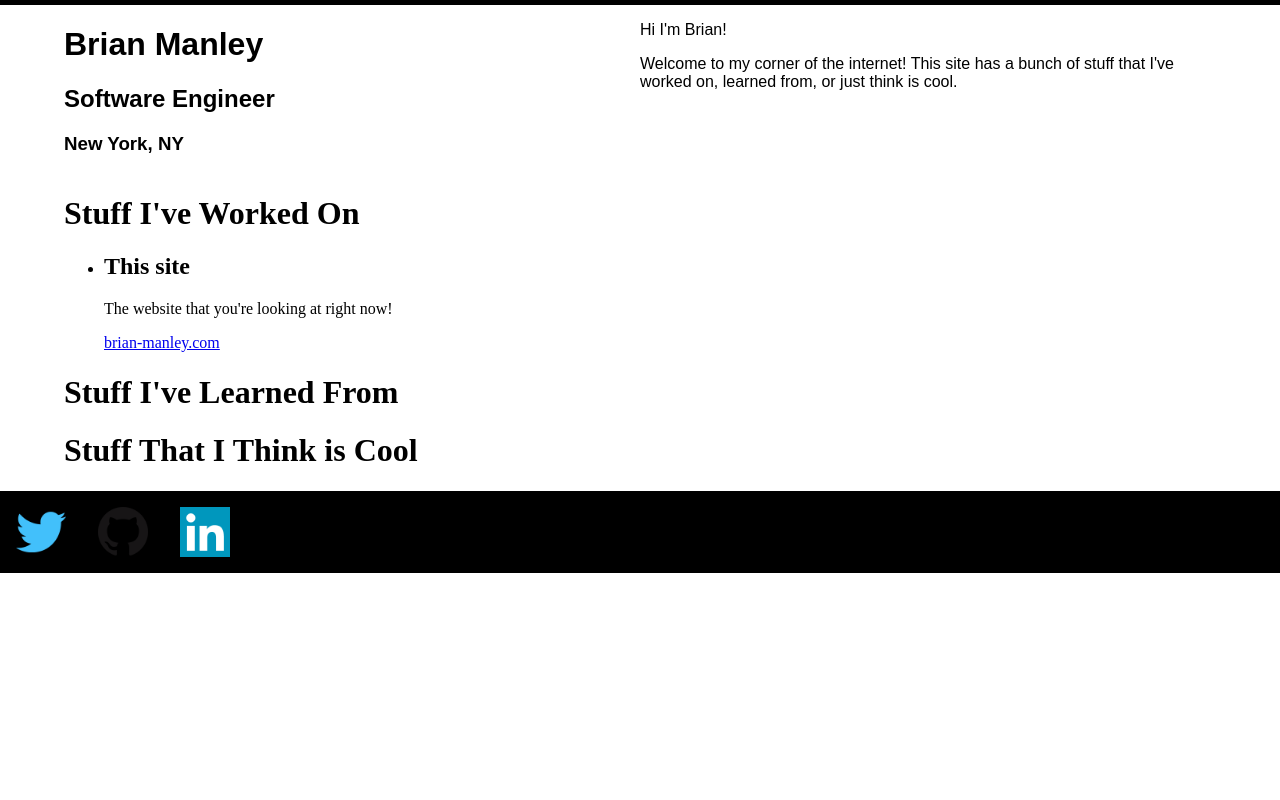
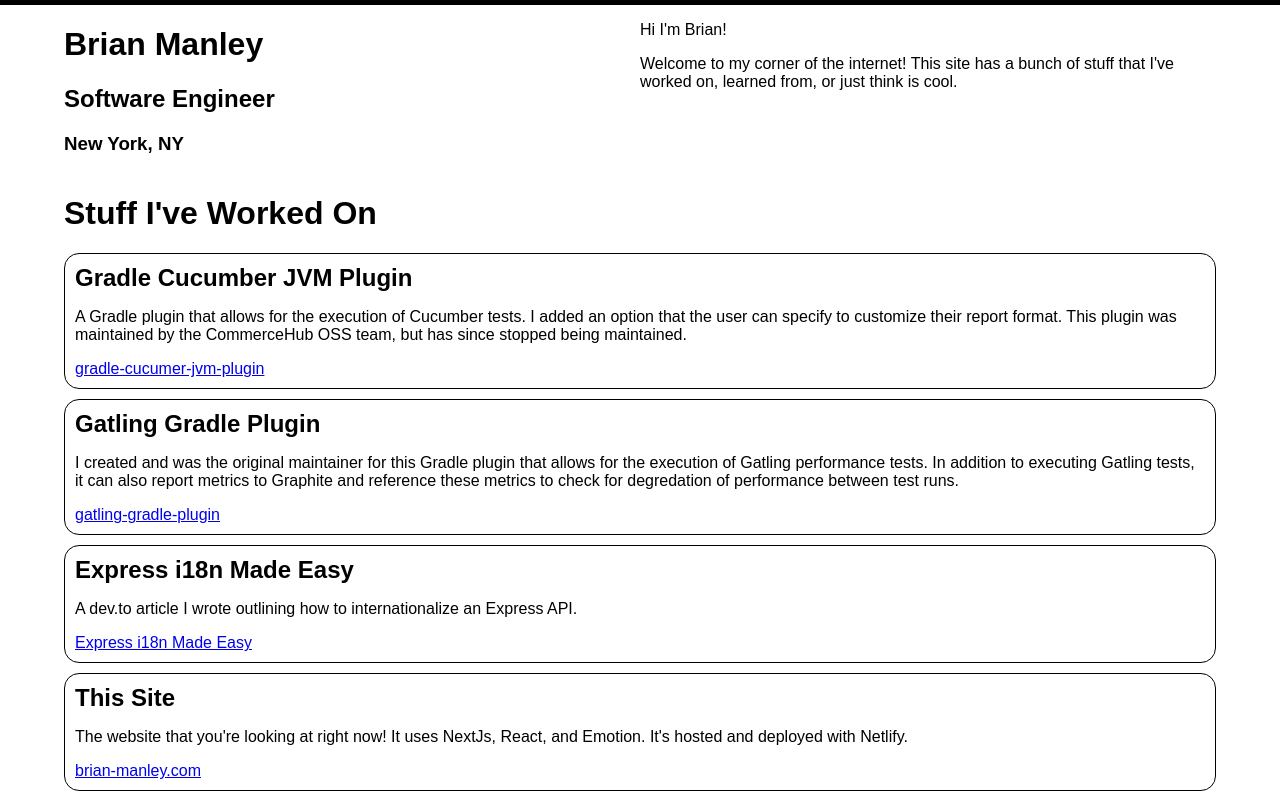
Before and after one commit to bmanley91/personal-site, a Next.js app: page / in a window 1280 px wide. Shown: the top 800 px of the page. Built offline with nearby package versions, Linux system fonts and the light colour scheme.

Commit message:
Added stuff I've worked on.

```diff
--- a/src/components/content-card.tsx
+++ b/src/components/content-card.tsx
@@ -1,3 +1,5 @@
+import styled from "@emotion/styled-base";
+
 export interface ContentCardProps {
     title: string;
     body: string;
@@ -5,13 +7,25 @@ export interface ContentCardProps {
     linkURL: string;
 }
 
+const ContentCardDiv = styled('div')`
+    border: 1px solid;
+    border-color: black;
+    border-radius: 15px;
+    padding: 10px;
+    margin-bottom: 10px;
+`
+
+const CardHeader = styled('h2')`
+    margin: 0;
+`
+
 const ContentCard: React.FunctionComponent<ContentCardProps> = (props) => {
     return (
-        <div>
-            <h2>{ props.title }</h2>
+        <ContentCardDiv>
+            <CardHeader>{ props.title }</CardHeader>
             <p>{ props.body }</p>
             <a href={ props.linkURL}>{ props.linkText }</a>
-        </div>
+        </ContentCardDiv>
     );
 }
 
--- a/src/components/content-list.tsx
+++ b/src/components/content-list.tsx
@@ -1,16 +1,27 @@
 import { ContentCardProps } from './content-card';
 import ContentCard from './content-card';
+import styled from '@emotion/styled-base';
 
 export interface ContentListProps {
     title: string;
     contentCardPropArray: ContentCardProps[];
 }
 
+const CardListUl = styled('ul')`
+    list-style: none;
+    padding-inline-start: 0;
+`
+
 const ContentList: React.FunctionComponent<ContentListProps> = (props) => {
     const cardList = props.contentCardPropArray.map((cardProps) => {
         return(
             <li>
-                <ContentCard title={cardProps.title} body={cardProps.body} linkText={cardProps.linkText} linkURL={cardProps.linkURL} />
+                <ContentCard
+                    title={cardProps.title}
+                    body={cardProps.body}
+                    linkText={cardProps.linkText}
+                    linkURL={cardProps.linkURL}
+                />
             </li>
         );
     })
@@ -18,9 +29,9 @@ const ContentList: React.FunctionComponent<ContentListProps> = (props) => {
     return(
         <div>
             <h1>{ props.title }</h1>
-            <div className='card-list-wrapper'>
-                <ul>{cardList}</ul>
-            </div>
+            <CardListUl>
+                {cardList}
+            </CardListUl>
         </div>
     );
 };
--- a/src/components/intro.tsx
+++ b/src/components/intro.tsx
@@ -1,7 +1,6 @@
 import styled from '@emotion/styled';
 
 const IntroSectionDiv = styled('div')`
-    font-family: 'Poppins', sans-serif;
     background-color: white;
     overflow: auto;
 `
--- a/src/components/layout.tsx
+++ b/src/components/layout.tsx
@@ -32,7 +32,8 @@ const Layout: React.FunctionComponent<LayoutProps> = (props: LayoutProps) => {
             </Head>
             <Global styles={{
                 body: {
-                    margin: 0
+                    margin: 0,
+                    'font-family': "'Poppins', sans-serif"
                 }
             }}/>
             <AppDiv>
--- a/src/resources/content/my-stuff.ts
+++ b/src/resources/content/my-stuff.ts
@@ -2,9 +2,25 @@ import { ContentCardProps } from '../../components/content-card';
 
 export const myStuff: ContentCardProps[] = [
     {
-        title: 'This site',
-        body: "The website that you're looking at right now!",
+        title: 'Gradle Cucumber JVM Plugin',
+        body: 'A Gradle plugin that allows for the execution of Cucumber tests. I added an option that the user can specify to customize their report format. This plugin was maintained by the CommerceHub OSS team, but has since stopped being maintained.',
+        linkText: 'gradle-cucumer-jvm-plugin',
+        linkURL: 'https://github.com/commercehub-oss/gradle-cucumber-jvm-plugin'
+    },
+    {
+        title: 'Gatling Gradle Plugin',
+        body: 'I created and was the original maintainer for this Gradle plugin that allows for the execution of Gatling performance tests. In addition to executing Gatling tests, it can also report metrics to Graphite and reference these metrics to check for degredation of performance between test runs.',
+        linkText: 'gatling-gradle-plugin',
+        linkURL: 'https://github.com/commercehub-oss/gatling-gradle-plugin'
+    }, {
+        title: 'Express i18n Made Easy',
+        body: 'A dev.to article I wrote outlining how to internationalize an Express API.',
+        linkText: 'Express i18n Made Easy',
+        linkURL: 'https://dev.to/bmanley91/express-i18n-made-easy-2d2o'
+    }, {
+        title: 'This Site',
+        body: "The website that you're looking at right now! It uses NextJs, React, and Emotion. It's hosted and deployed with Netlify.",
         linkText: 'brian-manley.com',
         linkURL: 'https://brian-manley.com'
-    },
+    }
 ];
```
